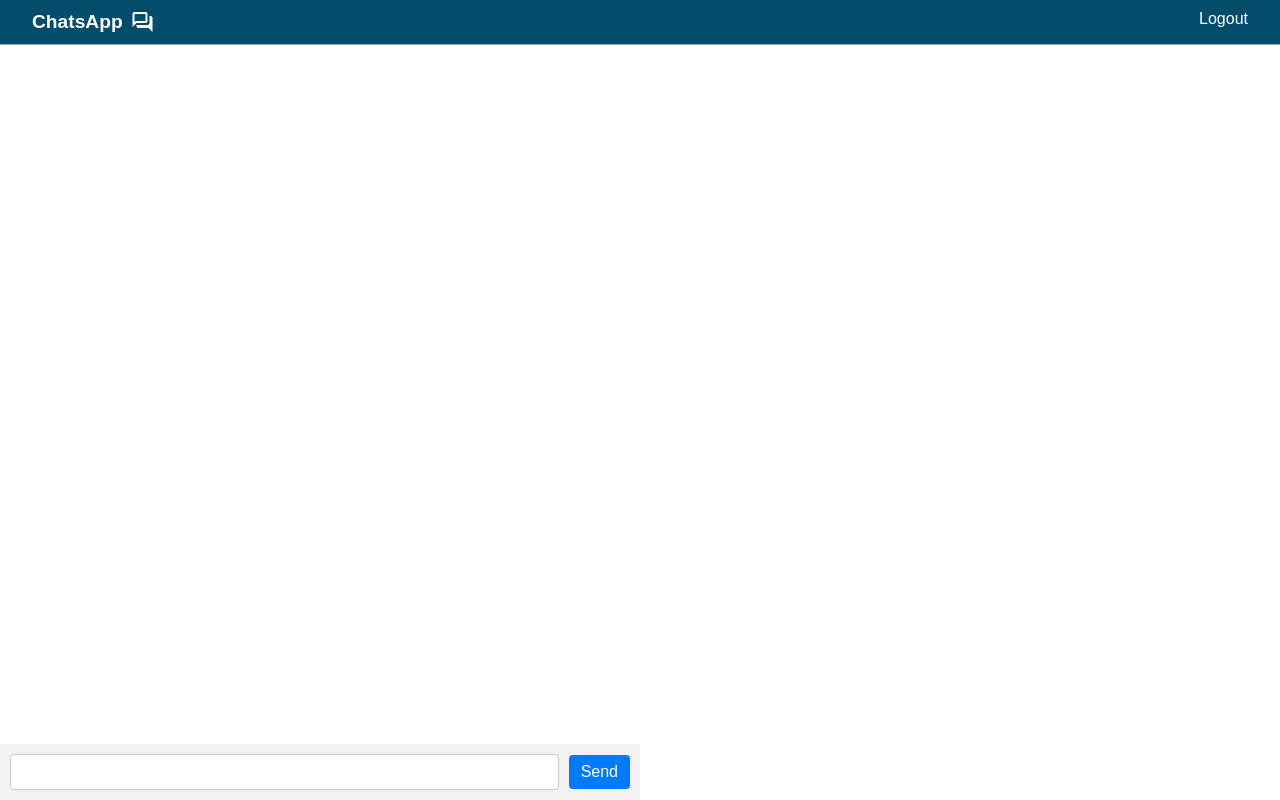
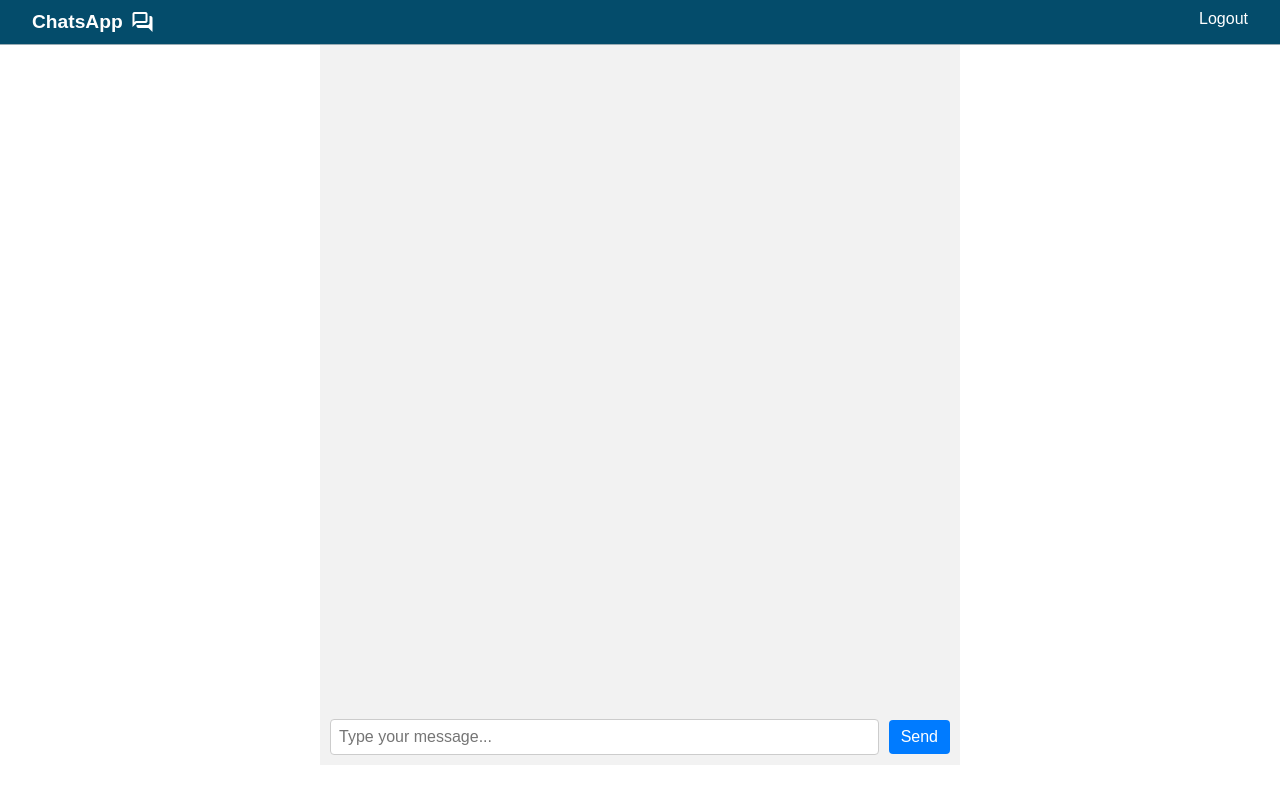
Before and after one commit to NivedHari/Chat-app-node.js_express, a website: page public/main.html in a window 1280 px wide. Drawn offline with nearby package versions, Linux system fonts and the light colour scheme; no server answers; sample sign-in values are in the browser's storage.

Commit message:
Lets make the Chat App real time

```diff
--- a/public/css/main.css
+++ b/public/css/main.css
@@ -5,7 +5,7 @@
   font-family: "Poppins", sans-serif;
 }
 
-body{
+body {
   justify-content: center;
 }
 /* nav */
@@ -52,19 +52,36 @@ a {
 
 /* body */
 
-#message-container {
-  overflow-y: auto;
-  max-height: 80vh;
+body {
+  margin: 0;
+  padding: 0;
+  font-family: Arial, sans-serif;
 }
 
-#send-container {
+.chat-container {
+  margin: auto;
   display: flex;
-  justify-content: space-between;
+  flex-direction: column;
+  height: 90vh;
+  width: 50%;
+
+}
+
+.message-container {
+  flex: 1;
+  overflow-y: scroll;
+  padding: 10px;
+  background-color: #f2f2f2;
+}
+
+.message {
+  margin-bottom: 10px;
+}
+
+.send-container {
+  display: flex;
   align-items: center;
   padding: 10px;
-  position: fixed;
-  bottom: 0;
-  width: 50%;
   background-color: #f2f2f2;
 }
 
@@ -86,9 +103,3 @@ a {
   cursor: pointer;
   font-size: 16px;
 }
-
-.message {
-  /* background-color: red; */
-  margin: 1rem;
-  width: 50%;
-}
--- a/public/js/main.js
+++ b/public/js/main.js
@@ -41,7 +41,8 @@ function getMessage() {
 }
 
 function displayMessages(messages) {
-  const messageContainer = document.getElementById("message-container");
+  const messageContainer = document.getElementById("messages");
+  messageContainer.innerHTML = "";
 
   messages.forEach((message) => {
     const messageElement = document.createElement("div");
@@ -51,6 +52,10 @@ function displayMessages(messages) {
   });
 }
 
+setInterval(() => {
+  getMessage();
+}, 1000);
+
 
 document.addEventListener("DOMContentLoaded", () => {
   if (localStorage.getItem("token") === null) {
--- a/public/main.html
+++ b/public/main.html
@@ -21,13 +21,17 @@
         </div>
       </div>
     </div>
-    <div id="message-container">
-      <div id="messages"></div>
-      <form id="send-container">
-        <input type="text" id="message-input" />
+    <div class="chat-container">
+      <div class="message-container" id="message-container">
+        <div class="message" id="messages"></div>
+      </div>
+      <form id="send-container" class="send-container">
+        <input type="text" id="message-input" placeholder="Type your message..." />
         <button type="submit" id="send-button">Send</button>
       </form>
     </div>
+
+
     <script src="/public/js/main.js"></script>
   </body>
 </html>
```
